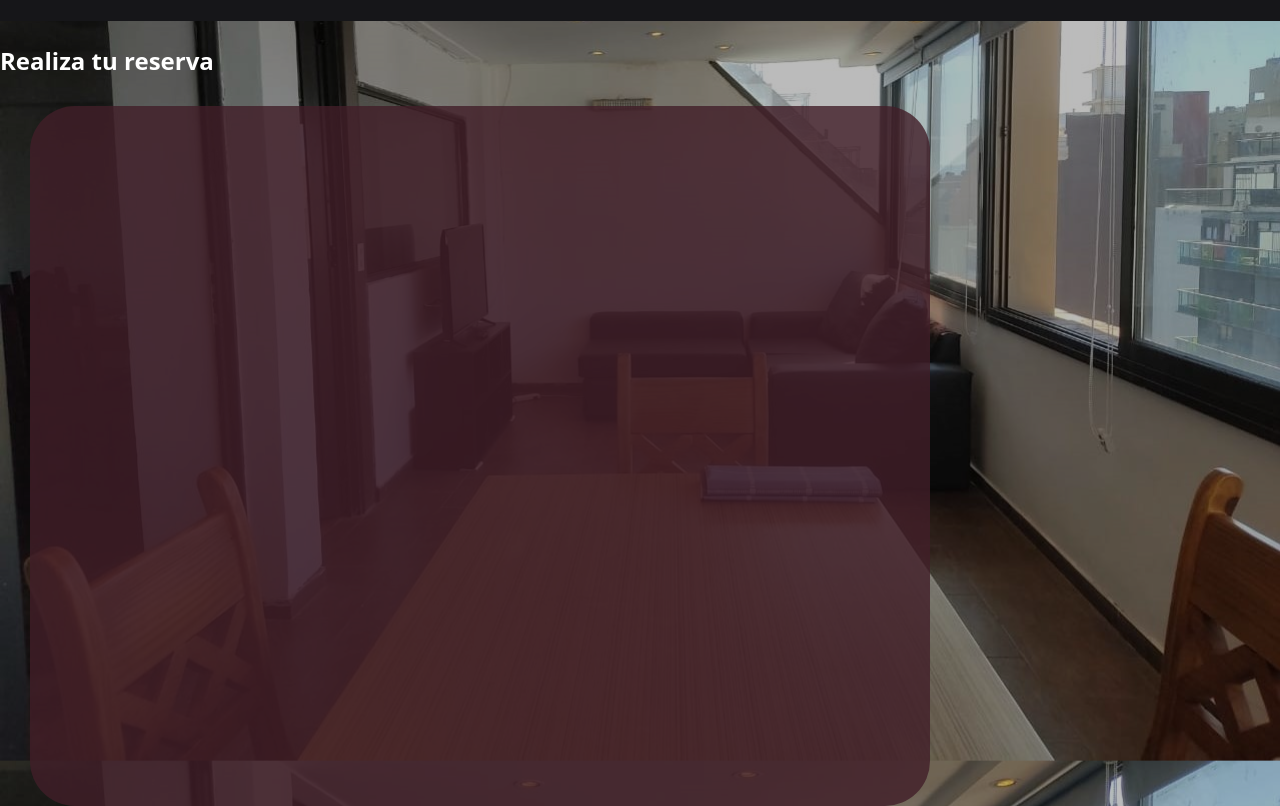
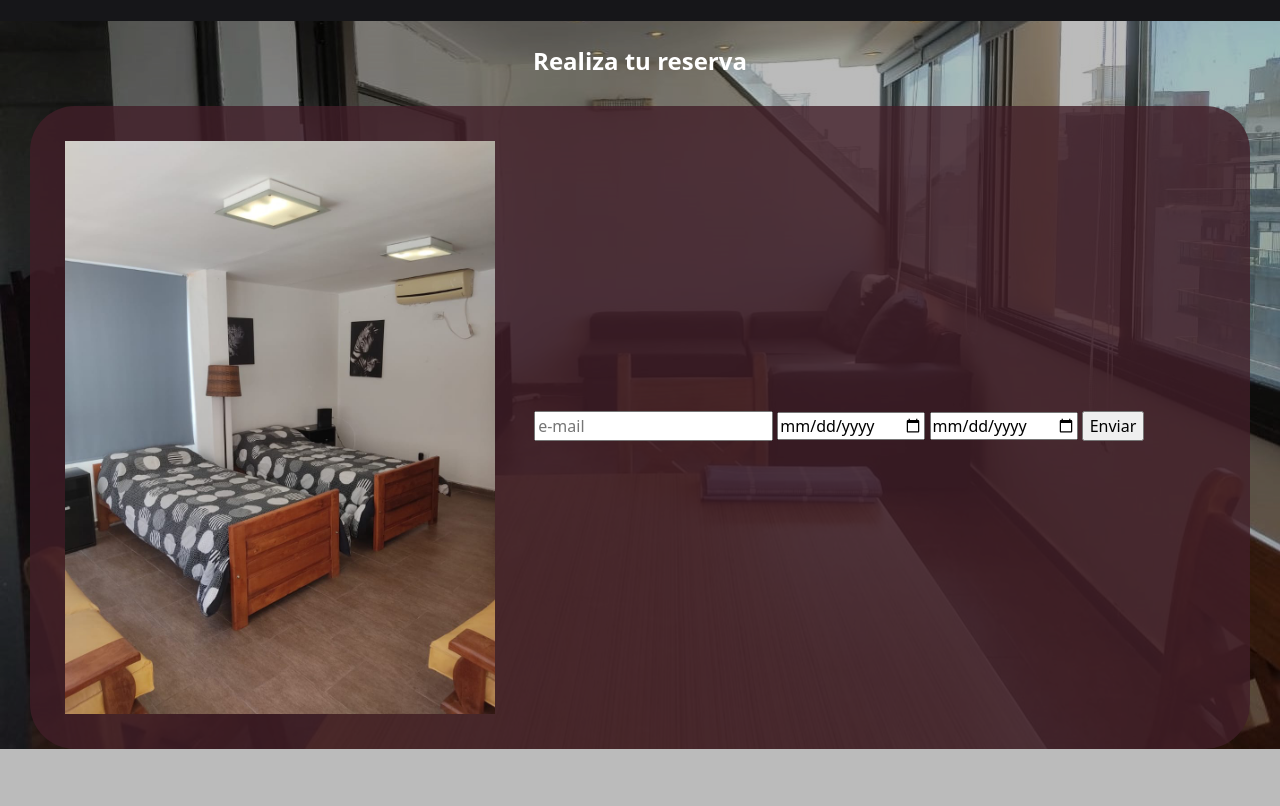
Before and after one commit to vidaleishon/PreEntrega1-Vidal-js, a plain HTML site: page index.html in a window 1280 px wide. Shown: the part 73-879 px from the top of the page. After the commit the page ends 822 px from the top, so only its background shows below. Drawn offline with Linux system fonts and the light colour scheme.

Commit message:
incorporacion imagen e input

```diff
--- a/css/index.css
+++ b/css/index.css
@@ -118,10 +118,19 @@ nav {
     font-weight: bold;
   }
 
+  h2 {
+    text-align: center;
+  }
+
   .reserva {
     margin: 30px;
-    width: 900px ;
-    height: 700px;
+    width: 900px, x;
+    height: 700px, x;
     background: rgba(66, 31, 41, 0.8);
     border-radius: 45px;
   }
+
+  .rondeaucamas img {
+    padding: 35px;
+    width: 500px;
+  }
--- a/index.html
+++ b/index.html
@@ -37,6 +37,13 @@
     <main>
         <h2>Realiza tu reserva</h2>
         <div class="reserva">
+            <span class="rondeaucamas">
+                <img src="./imagenes/camas.jpeg" alt="imagen de camas rondeau">
+            </span>
+                <input type="email" name="e-mail"  placeholder="e-mail">
+                <input type="date" name= "Llegada">
+                <input type="date" name= "Salida">
+                <input type="submit" value="Enviar">
 
         </div>
     </main>
```
Also changed, not shown: imagenes/camas.jpeg (added).
